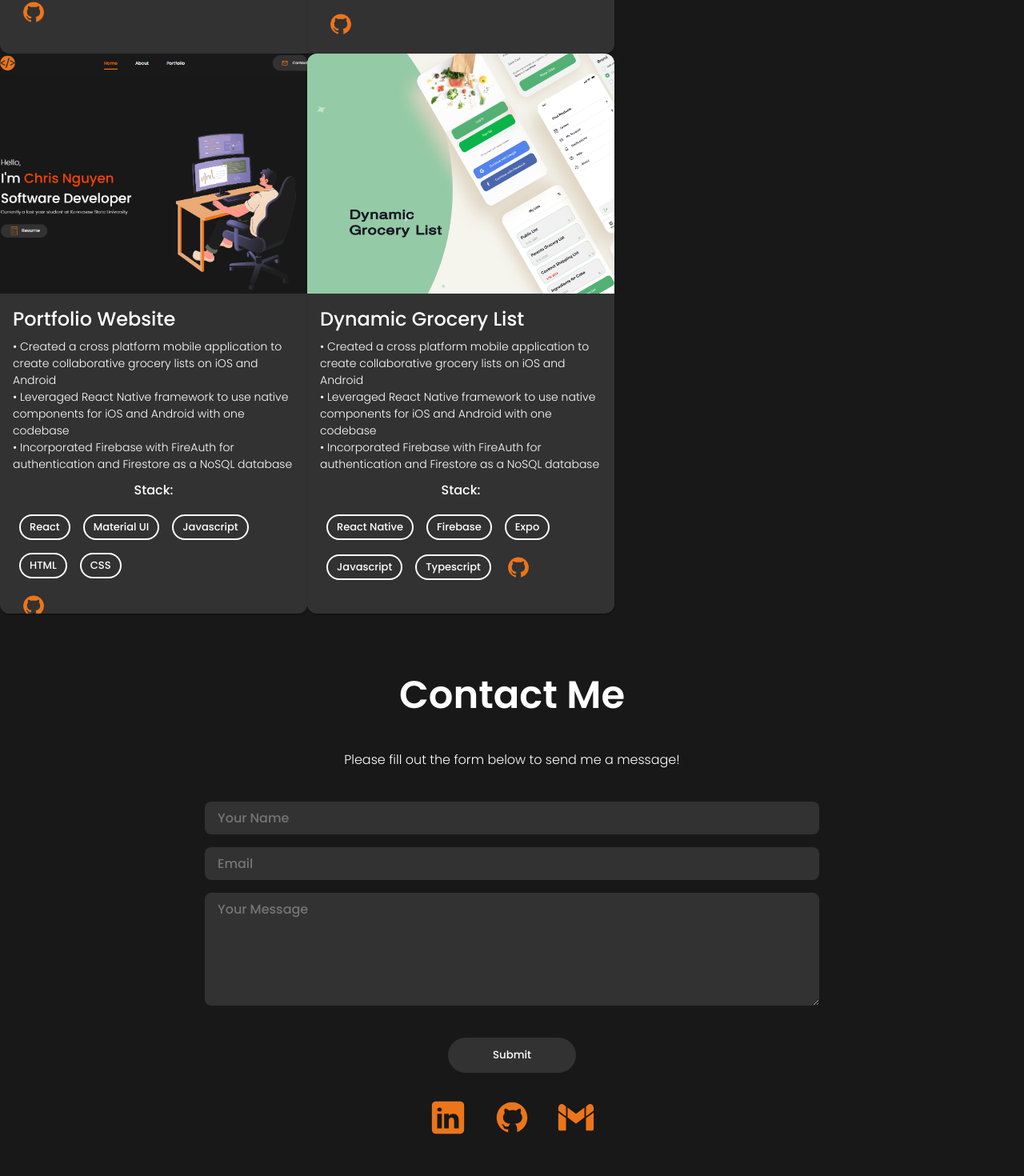
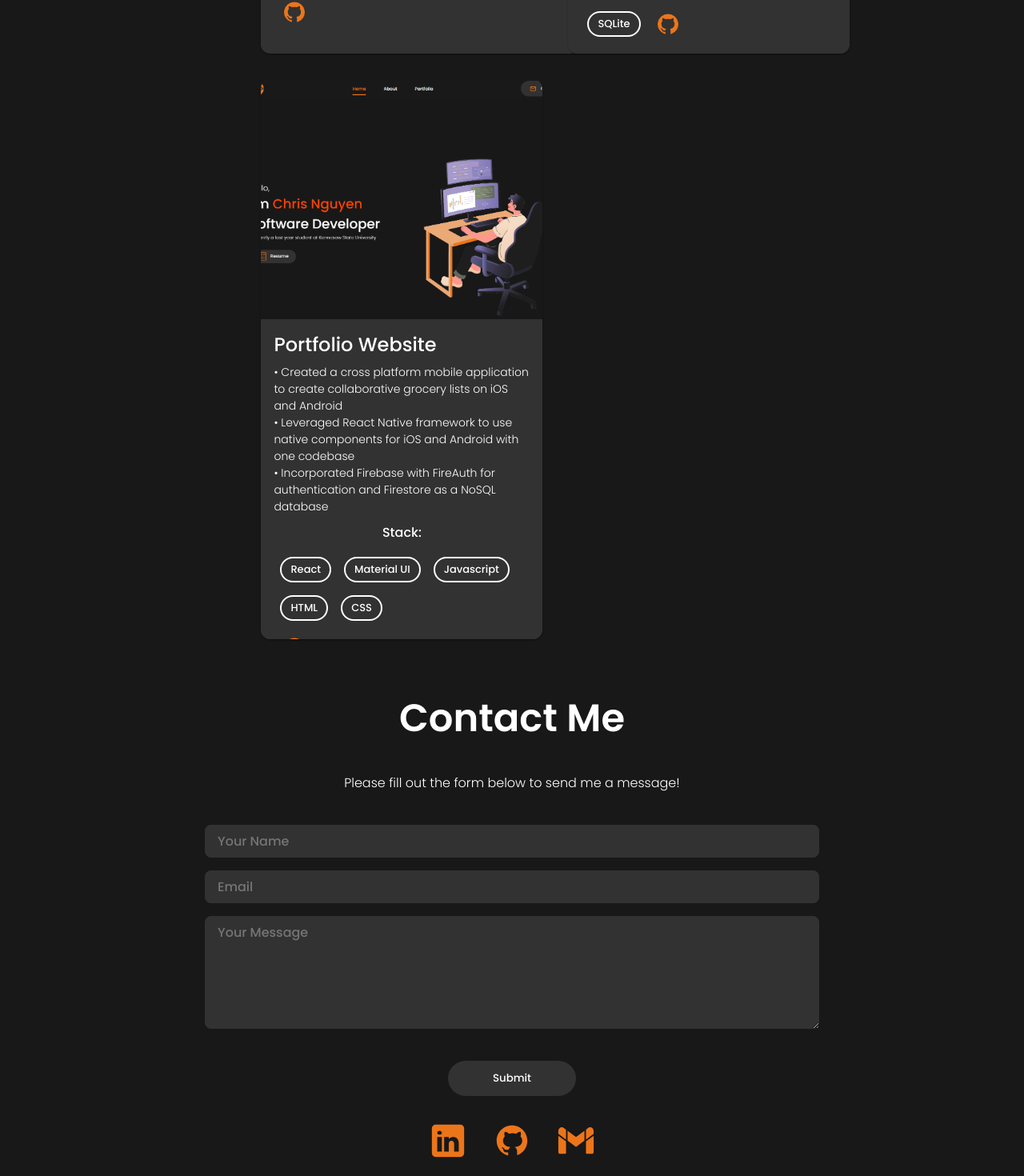
Before and after one commit to ChrisNguCS/portfolio-website, a React (Create React App) app: page / in a window 1280 px wide. Shown: the part 2178-3648 px from the top of the page at 80% size. Built offline with nearby package versions, Linux system fonts and the light colour scheme.

Commit message:
social link update

```diff
--- a/src/components/contact/contact.js
+++ b/src/components/contact/contact.js
@@ -19,9 +19,15 @@ const Contact = () => {
             <textarea name="message" className='msg' rows="5" placeholder='Your Message'></textarea>
             <button type='submit' value='Send' className="submitBtn">Submit</button>
             <div className="links">
-                <img src={LinkedinIcon} alt="LinkedIn" className="link" />
-                <img src={GithubIcon} alt="GitHub" className="link" />
-                <img src={GmailIcon} alt="Gmail" className="link" />
+                <a href="https://www.linkedin.com/in/chrisngu/">
+                    <img src={LinkedinIcon} alt="LinkedIn" className="link"/>
+                </a>
+                <a href="https://github.com/ChrisNguCS">
+                    <img src={GithubIcon} alt="GitHub" className="link" />
+                </a>
+                <a href="mailto:chrisngucs@gmail.com">
+                    <img src={GmailIcon} alt="Gmail" className="link" />
+                </a>
             </div>
         </form>
     </section>
--- a/src/components/portfolio/portfolio.js
+++ b/src/components/portfolio/portfolio.js
@@ -37,13 +37,13 @@ const Portfolio = () => {
       direction='row'
       justifyContent='center'
       alignItems="center"
-      spacing={0}
+      spacing={4}
       display='flex'
       minHeight='100vh'
       sx={{
         width: '100%',
         maxWidth: '60%',
-
+        ml: '23vw'
       }}>
       {/* Project 1 */}
         <Grid item xs = {6} >
@@ -205,7 +205,7 @@ const Portfolio = () => {
               <Chip label='HTML' variant='outlined' color='primary' sx={{m:1}}/>
               <Chip label='CSS' variant='outlined' color='primary' sx={{m:1}}/>
               <br/>
-              <IconButton aria-label='github' size='large' color='primary'>
+              <IconButton aria-label='github' size='large' color='primary' href='https://github.com/ChrisNguCS/portfolio-website'>
                 <GitHubIcon fontSize='12px'/>
               </IconButton>
             </CardContent>
@@ -216,7 +216,8 @@ const Portfolio = () => {
             maxWidth: '400px',
             borderRadius: '12px',
             height: '700px',
-            bgcolor: 'background.lightgray'
+            bgcolor: 'background.lightgray',
+            display: 'none'
             }}>
             {/* Card Image */}
             <CardMedia
```
